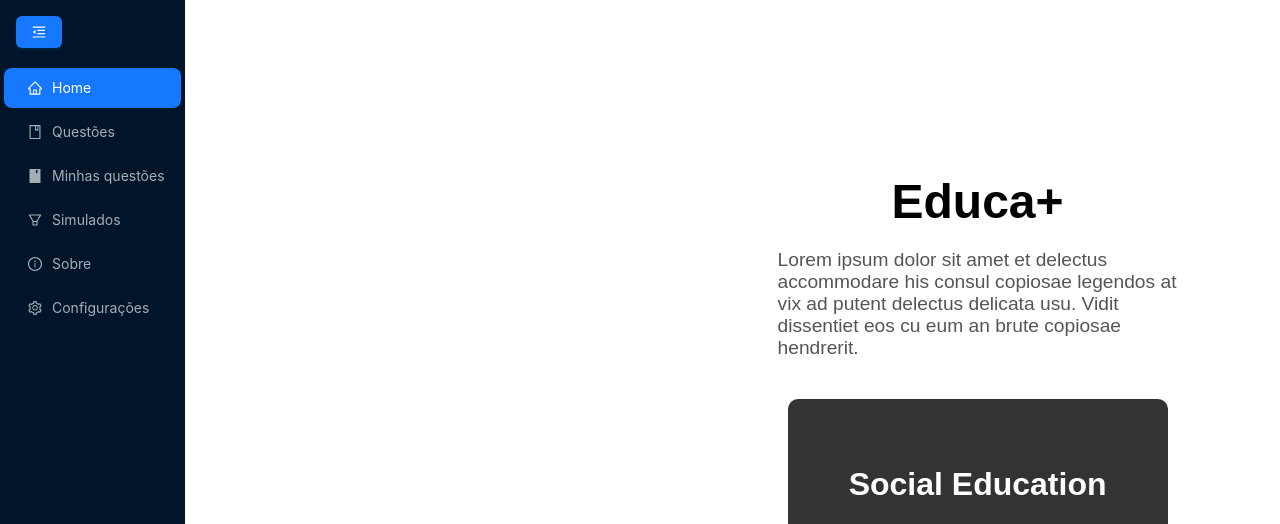
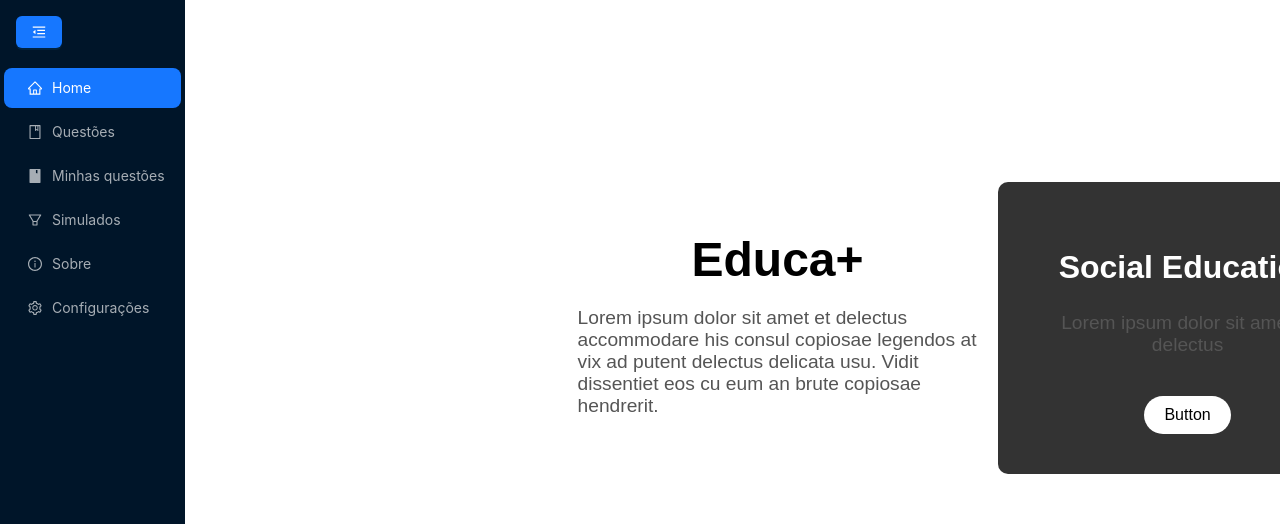
Before and after one commit to luishmenezes/site-questoes, a React (Create React App) app: page /home in a window 1280 px wide. Shown: the top 524 px of the page. Built offline with nearby package versions, Linux system fonts and the light colour scheme.

Commit message:
Resolvendo erro de estilo

```diff
--- a/src/components/inity/Home.css
+++ b/src/components/inity/Home.css
@@ -26,6 +26,13 @@ body {
   margin: 0 15px;
   font-size: 1.2em;
   cursor: pointer;
+}
+.contentin{
+  display: flex;
+  gap: 20px;
+  justify-content: space-around;
+  align-items: center;
+  margin: 40px ;
 }
 
 .main-content {
--- a/src/components/inity/HomeComponent.js
+++ b/src/components/inity/HomeComponent.js
@@ -43,6 +43,7 @@ const HomeComponent = () => {
       </nav>
 
       <div className="main-content">
+        <div className='contentin'>
         <div className="text-section">
           <h1>Educa+</h1>
           <p>
@@ -57,6 +58,7 @@ const HomeComponent = () => {
           <p>Lorem ipsum dolor sit amet et delectus</p>
           <button>Button</button>
         </div>
+      </div>
       </div>
 
       <div className="toggle-switch">
```
